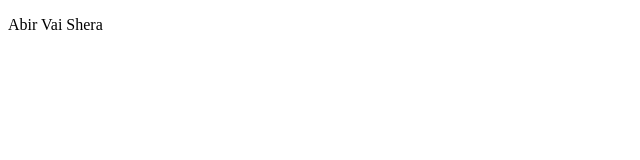
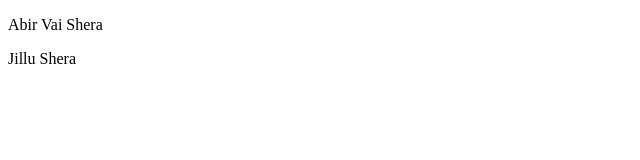
Before and after one commit to Aftakil/cse3532-sp25-C231034-developer-portfolio-assignment, a plain HTML site: page index.html in a window 1280 px wide. Shown: the full height of the page, 0-640 px from the left. Drawn offline with Linux system fonts and the light colour scheme.

Commit message:
1 more Paragraph added

```diff
--- a/index.html
+++ b/index.html
@@ -7,5 +7,6 @@
 </head>
 <body>
     <p> Abir Vai Shera </p>
+<p> Jillu  Shera </p>
 </body>
 </html>
```
